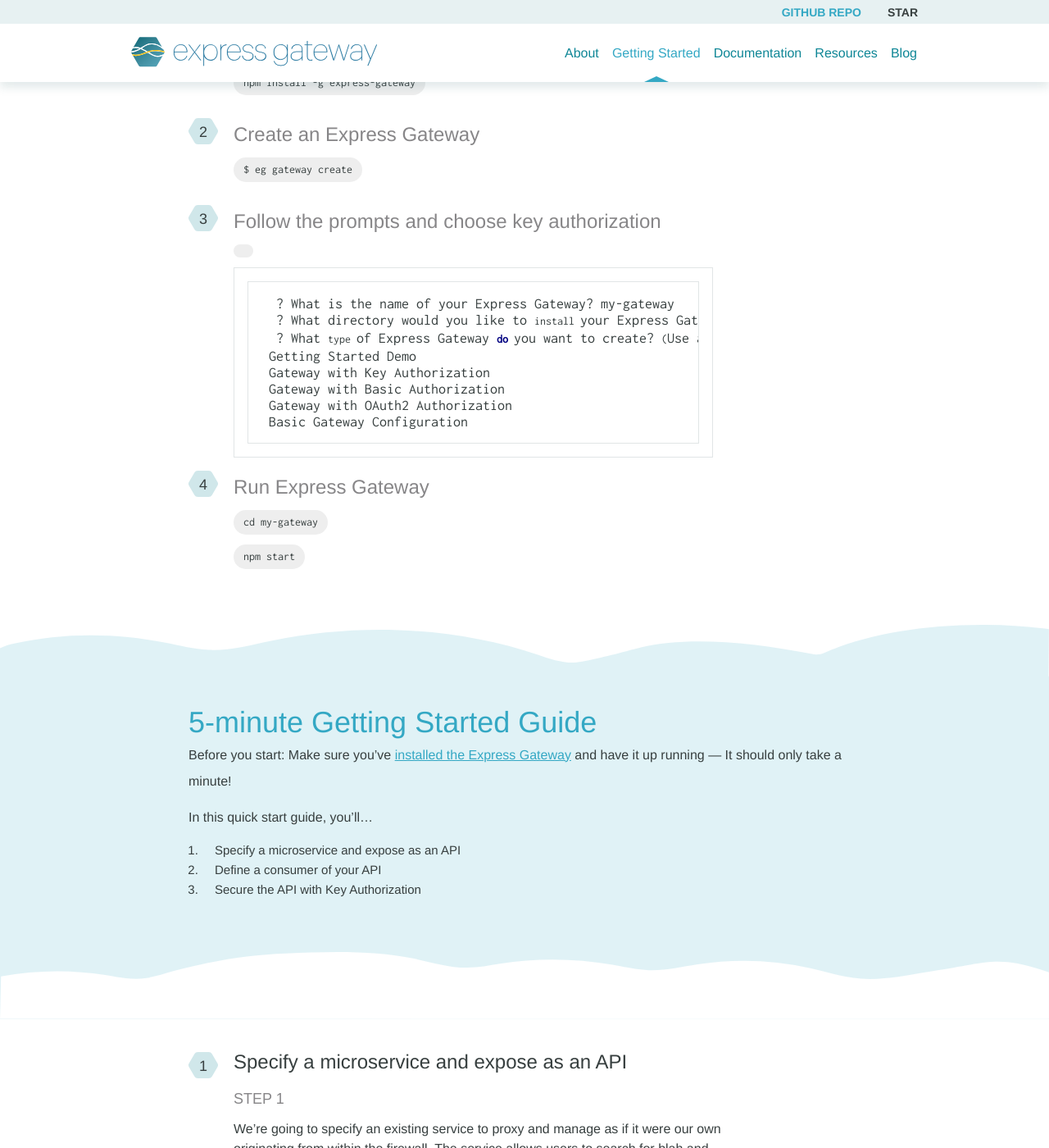
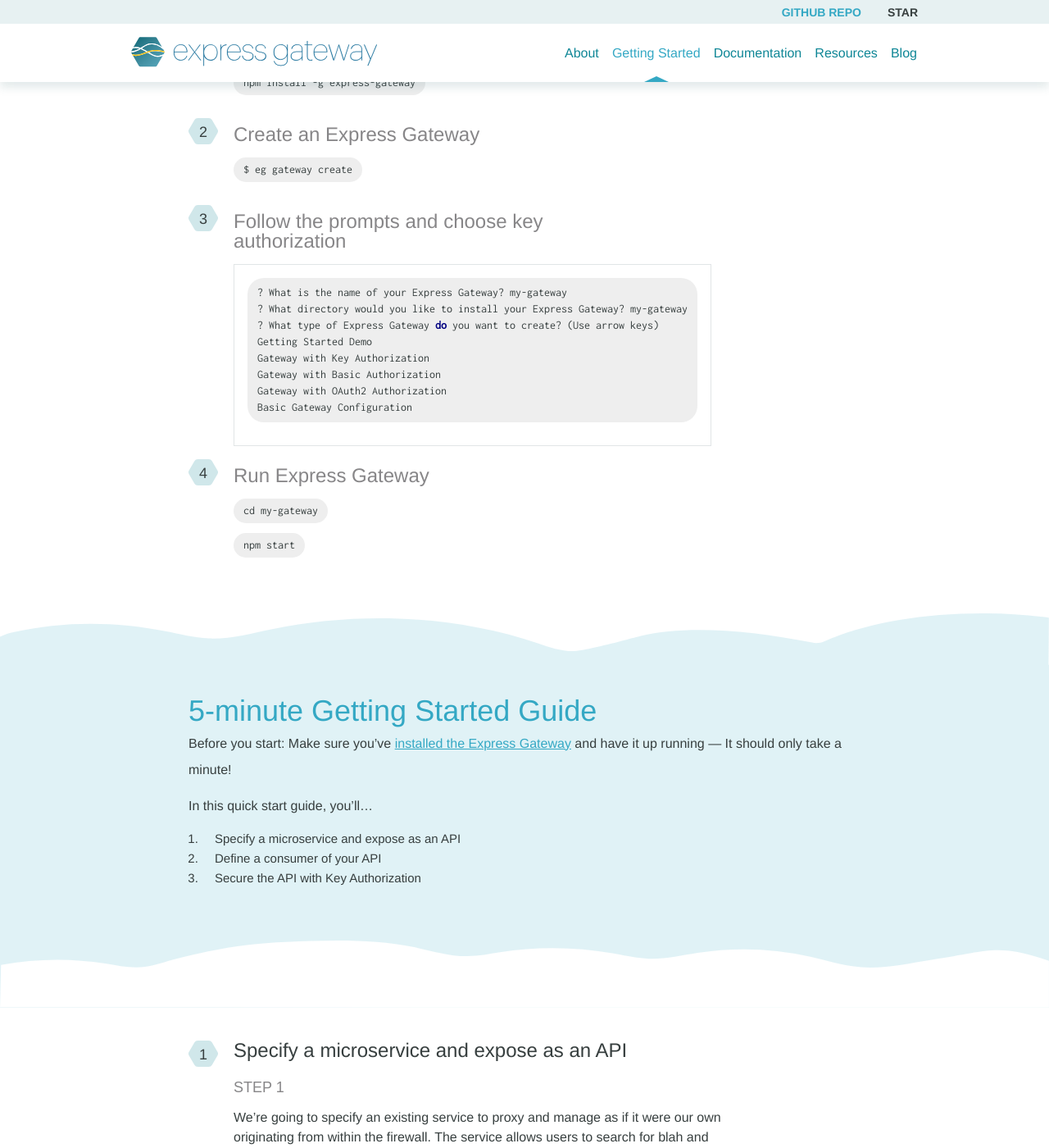
Before and after one commit to ExpressGateway/express-gateway.io, a Jekyll site: the page built from _pages/getting-started.md, in a window 1280 px wide and 1400 px high, scrolled down 587 px. Shown: the whole window at 82% size. Built offline with Jekyll 4.4.1, drawn with Linux system fonts in a browser that asks for light colours; nearby versions of some CDN libraries; some web fonts are replaced; comment, search, counter and statistics services are not loaded.

Commit message:
fix codeHighlight style

````diff
--- a/_pages/getting-started.md
+++ b/_pages/getting-started.md
@@ -23,17 +23,22 @@
 2. <span class="li-main">Create an Express Gateway</span>
   <span class="codeHighlight"> $ eg gateway create</span>
 3. <span class="li-main">Follow the prompts and choose key authorization</span>
-  <span class="codeHighlight" markdown="1">
-  ```shell
-  ? What is the name of your Express Gateway? my-gateway
-  ? What directory would you like to install your Express Gateway? my-gateway
-  ? What type of Express Gateway do you want to create? (Use arrow keys)
-    Getting Started Demo
-    Gateway with Key Authorization
-    Gateway with Basic Authorization
-    Gateway with OAuth2 Authorization
-    Basic Gateway Configuration
-  ```
+<!--
+  div spaced 4 characters to render inside list.
+  code whitespace removed to avoid whitespace in snippet
+-->
+    <div class="codeHighlight" markdown="1">
+```shell
+? What is the name of your Express Gateway? my-gateway
+? What directory would you like to install your Express Gateway? my-gateway
+? What type of Express Gateway do you want to create? (Use arrow keys)
+Getting Started Demo
+Gateway with Key Authorization
+Gateway with Basic Authorization
+Gateway with OAuth2 Authorization
+Basic Gateway Configuration
+```
+    </div>
 4. <span class="li-main">Run Express Gateway</span>
   <span class="codeHighlight">cd my-gateway</span>
   <span class="codeHighlight">npm start</span>
--- a/_sass/_contributions.scss
+++ b/_sass/_contributions.scss
@@ -119,6 +119,20 @@
             margin-bottom: .75rem;
             font-family: 'Inconsolata', monospace;
 
+
+          }
+        }
+        div.codeHighlight {
+          align-self: flex-start;
+          .highlighter-rouge pre.highlight {
+            font-size: $font-size-14;
+            background-color: $color-gray-light;
+            color: $color-text;
+            padding: .5rem .75rem;
+            border-radius: 20px;
+            margin-bottom: .75rem;
+            font-family: 'Inconsolata', monospace;
+            border: none;
           }
         }
       }
````
